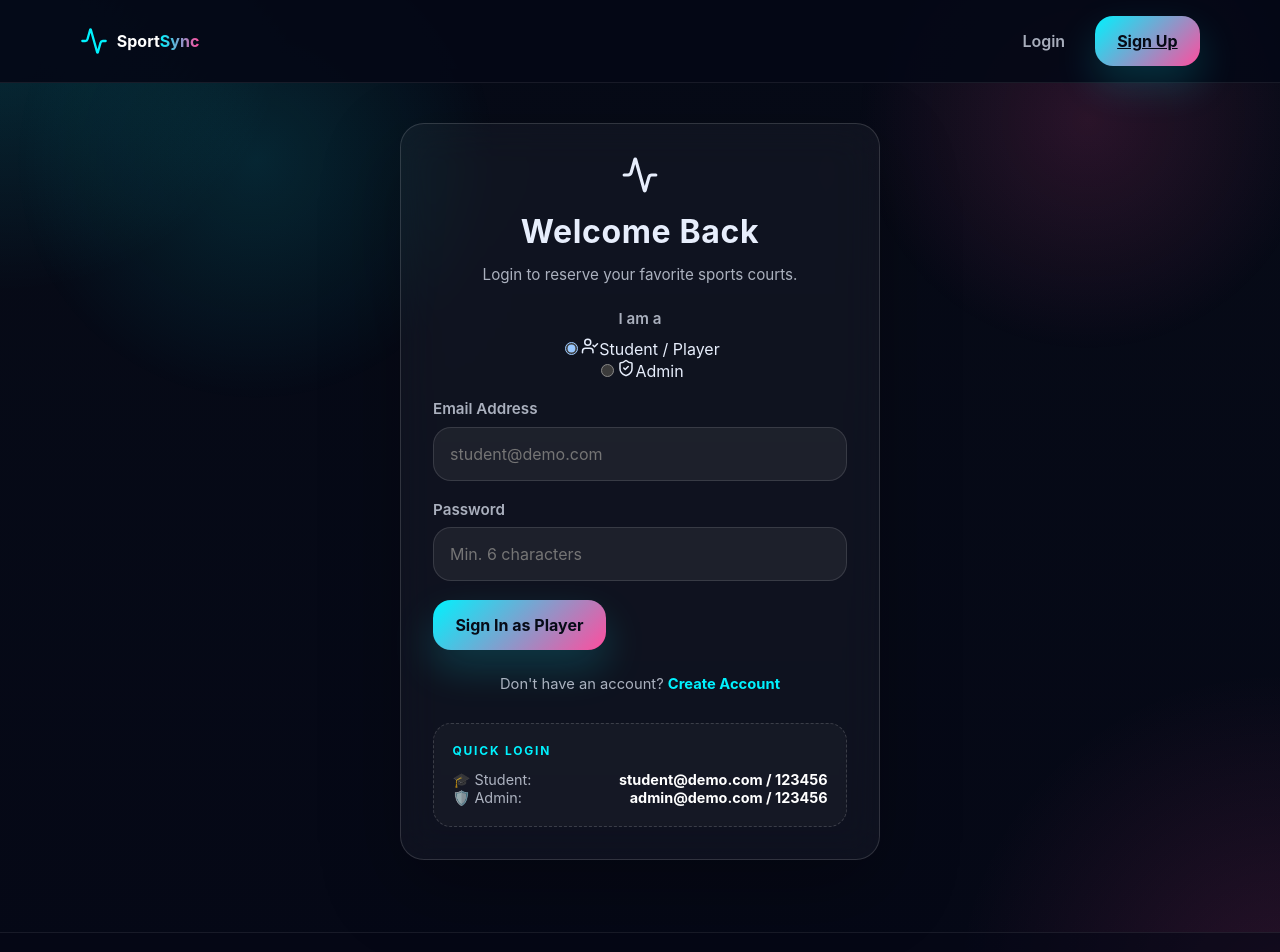
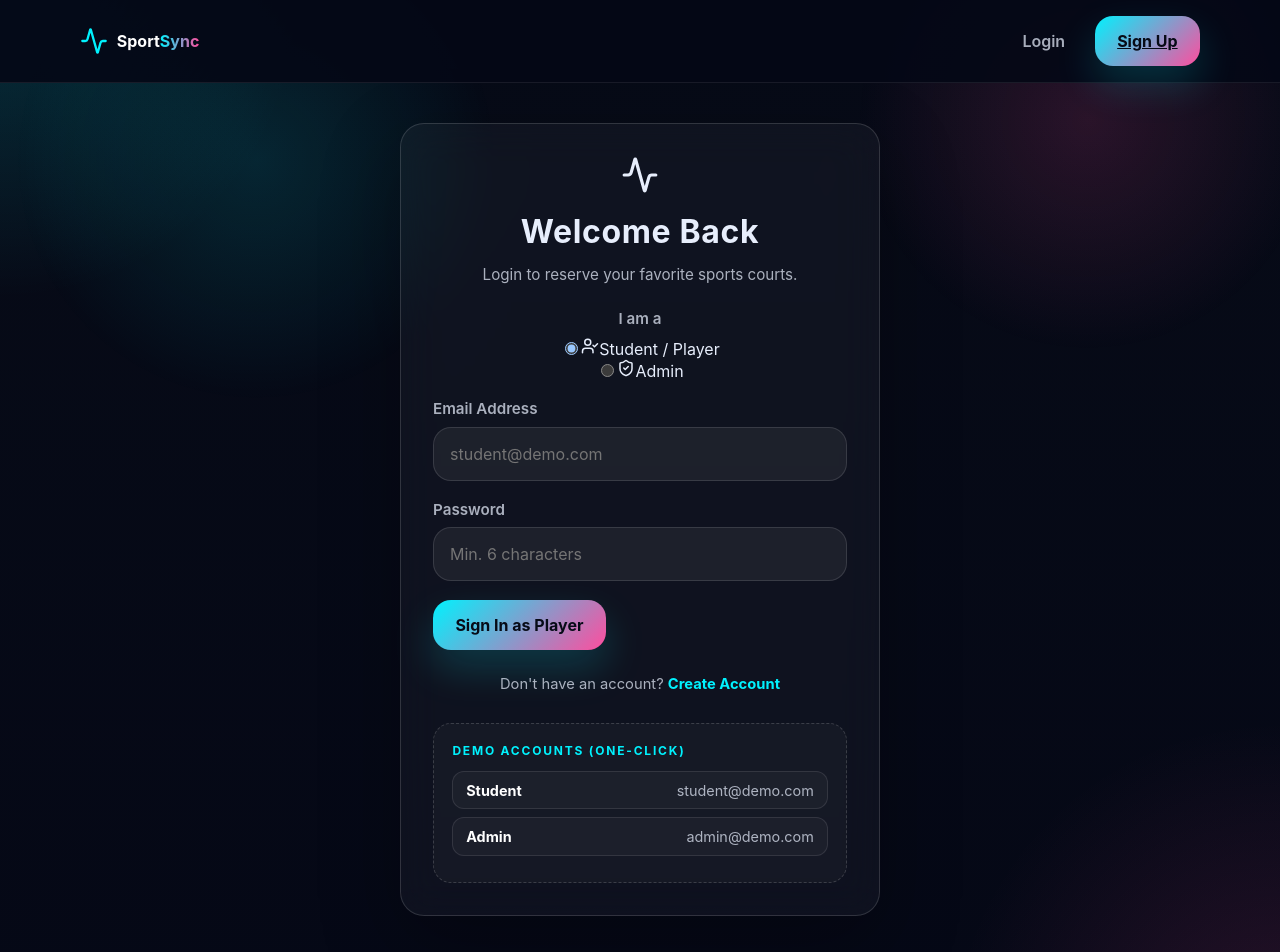
Before and after one commit to Nagendrababu0206/SportsFacilityBooking, a React app in the folder frontend/: page /login in a window 1280 px wide. Shown: the top 952 px of the page. Built offline with nearby package versions, Linux system fonts and the light colour scheme; no server answers; the HTML template or start-up script is replaced by a standard one.

Commit message:
Align booking flow and dashboard pricing
The booking and dashboard flows needed consistent currency and smoother login behavior. Users should be able to try demo accounts without friction and see the same price format across the site, especially for a local marketplace that uses INR.

```diff
--- a/frontend/src/pages/BookingPage.jsx
+++ b/frontend/src/pages/BookingPage.jsx
@@ -224,7 +224,7 @@ export default function BookingPage() {
               <MotionDiv variants={fadeUp} style={{ background: 'rgba(79,172,254,0.05)', border: '1px solid rgba(79,172,254,0.15)', padding: '1rem', borderRadius: '12px', marginBottom: '1rem' }}>
                 <h4 style={{ marginBottom: '0.5rem', color: '#fff' }}><Receipt size={16} style={{ verticalAlign: 'middle' }} /> Booking Summary</h4>
                 <div style={{ display: 'flex', justifyContent: 'space-between', fontSize: '0.9rem', color: 'var(--text-secondary)' }}>
-                  <span>Base Rate</span><span>${basePrice.toFixed(2)} / hr</span>
+                  <span>Base Rate</span><span>₹{basePrice.toFixed(2)} / hr</span>
                 </div>
                 <div style={{ display: 'flex', justifyContent: 'space-between', fontSize: '0.9rem', color: 'var(--text-secondary)', marginTop: '0.2rem' }}>
                   <span>Pricing Mode</span><span>{pricing.label}</span>
@@ -235,7 +235,7 @@ export default function BookingPage() {
                   </div>
                 )}
                 <div style={{ display: 'flex', justifyContent: 'space-between', fontWeight: 'bold', fontSize: '1.1rem', color: '#fff', marginTop: '0.5rem', paddingTop: '0.5rem', borderTop: '1px solid rgba(255,255,255,0.05)' }}>
-                  <span>Total</span><span className="gradient-text">${finalPrice.toFixed(2)}</span>
+                  <span>Total</span><span className="gradient-text">₹{finalPrice.toFixed(2)}</span>
                 </div>
               </MotionDiv>
             );
--- a/frontend/src/pages/Dashboard.jsx
+++ b/frontend/src/pages/Dashboard.jsx
@@ -1,7 +1,7 @@
 import { useEffect, useState } from 'react';
 import { useNavigate } from 'react-router-dom';
 import { API_BASE_URL } from '../config';
-import { BarChart2, Calendar, Clock, DollarSign, Plus, RefreshCw, ShieldAlert, Sparkles } from 'lucide-react';
+import { BarChart2, Calendar, Clock, IndianRupee, Plus, RefreshCw, ShieldAlert, Sparkles } from 'lucide-react';
 import { MotionDiv, MotionSection, fadeUp, stagger } from '../utils/animations';
 
 export default function Dashboard() {
@@ -206,8 +206,8 @@ export default function Dashboard() {
           <MotionDiv variants={fadeUp} className="stats-container">
             <StatCard icon={<Calendar size={16} />} label="Total Bookings" value={analytics.summary.totalBookings} hint={`${analytics.summary.activeBookings} active, ${analytics.summary.cancelledBookings} cancelled`} />
             <StatCard icon={<Clock size={16} />} label="Hours Played" value={`${analytics.summary.totalHours.toFixed(1)}h`} hint="Across confirmed slots" />
-            <StatCard icon={<DollarSign size={16} />} label="Total Spend" value={`$${analytics.summary.totalSpend.toFixed(0)}`} hint="Hourly charges" />
-            <StatCard icon={<RefreshCw size={16} />} label="Refunds" value={`$${analytics.summary.totalRefundsReceived.toFixed(0)}`} hint="From cancellations" />
+            <StatCard icon={<IndianRupee size={16} />} label="Total Spend" value={`₹${analytics.summary.totalSpend.toFixed(0)}`} hint="Hourly charges" />
+            <StatCard icon={<RefreshCw size={16} />} label="Refunds" value={`₹${analytics.summary.totalRefundsReceived.toFixed(0)}`} hint="From cancellations" />
           </MotionDiv>
 
           <MotionDiv variants={fadeUp} className="grid-2 dashboard-charts">
@@ -217,11 +217,11 @@ export default function Dashboard() {
                 return <ChartRow key={s.sport} label={s.sport} value={`${s.hours.toFixed(1)}h`} width={(s.hours / max) * 100} />;
               })}
             </ChartPanel>
-            <ChartPanel title="Monthly Spending" icon={<DollarSign size={18} />}>
+            <ChartPanel title="Monthly Spending" icon={<IndianRupee size={18} />}>
               {(analytics.monthlyTrends || []).length === 0 ? <div className="empty-state">Book a court to see trends.</div> :
                 analytics.monthlyTrends.map(t => {
                   const max = Math.max(...analytics.monthlyTrends.map(x => x.spend), 1);
-                  return <ChartRow key={t.month} label={t.month} value={`$${t.spend.toFixed(0)}`} width={(t.spend / max) * 100} />;
+                  return <ChartRow key={t.month} label={t.month} value={`₹${t.spend.toFixed(0)}`} width={(t.spend / max) * 100} />;
                 })
               }
             </ChartPanel>
@@ -300,7 +300,7 @@ export default function Dashboard() {
                     <tr key={court._id}>
                       <td><strong>{court.name}</strong></td>
                       <td>{court.sport}</td>
-                      <td>${court.pricePerHour}</td>
+                      <td>₹{court.pricePerHour}</td>
                       <td>{court.capacity}</td>
                       <td><span className={`status-badge ${court.isActive ? 'confirmed' : 'cancelled'}`}>{court.isActive ? 'Active' : 'Inactive'}</span></td>
                       <td style={{ display: 'flex', gap: '0.5rem', flexWrap: 'wrap' }}>
@@ -352,7 +352,7 @@ export default function Dashboard() {
                       <td>{b.date}</td>
                       <td>{b.startTime} - {b.endTime}</td>
                       <td>{b.numberOfPlayers}</td>
-                      <td>${b.totalPrice?.toFixed(0)}</td>
+                      <td>₹{b.totalPrice?.toFixed(0)}</td>
                       <td><span className={`status-badge ${b.status}`}>{b.status}</span></td>
                       <td>
                         {b.status === 'confirmed' ? (
@@ -384,7 +384,7 @@ export default function Dashboard() {
                       <tr key={b._id}>
                         <td><strong>{b.court?.name || 'Court'}</strong><span>{b.court?.sport || ''}</span></td>
                         <td>{b.date}</td><td>{b.startTime} - {b.endTime}</td>
-                        <td>{b.numberOfPlayers}</td><td>${b.totalPrice?.toFixed(0)}</td>
+                        <td>{b.numberOfPlayers}</td><td>₹{b.totalPrice?.toFixed(0)}</td>
                         <td><span className={`status-badge ${b.status}`}>{b.status}</span></td>
                         <td>{b.status === 'cancelled' ? b.refundStatus : 'N/A'}</td>
                         <td>{b.status === 'confirmed' && upcoming ? <button onClick={() => handleCancel(b._id)} className="btn btn-danger">Cancel</button> : <span className="muted-text">{b.status === 'cancelled' ? 'Cancelled' : 'Completed'}</span>}</td>
--- a/frontend/src/pages/Login.jsx
+++ b/frontend/src/pages/Login.jsx
@@ -3,6 +3,11 @@ import { useNavigate, Link } from 'react-router-dom';
 import { AuthContext } from '../context/AuthContext';
 import { Activity, AlertCircle, UserCheck, ShieldCheck } from 'lucide-react';
 import { MotionDiv, fadeUp } from '../utils/animations';
+
+const DEMO_ACCOUNTS = [
+  { role: 'Student', email: 'student@demo.com', password: '123456' },
+  { role: 'Admin', email: 'admin@demo.com', password: '123456' },
+];
 
 export default function Login() {
   const [email, setEmail] = useState('');
@@ -19,17 +24,19 @@ export default function Login() {
     setSubmitting(true);
     const res = await login(email.trim().toLowerCase(), password);
     if (res.success) {
-      if (res.user.role !== role) {
-        setError(`This account is registered as ${res.user.role}. Please switch to ${res.user.role} login.`);
-        setSubmitting(false);
-        return;
-      }
       await waitUntilLoaded();
       navigate('/home', { replace: true });
     } else {
       setError(res.message || 'Invalid credentials');
       setSubmitting(false);
     }
+  };
+
+  const fillDemo = (demo) => {
+    setEmail(demo.email);
+    setPassword(demo.password);
+    setRole(demo.role === 'Admin' ? 'admin' : 'user');
+    setError('');
   };
 
   return (
@@ -76,13 +83,13 @@ export default function Login() {
         <p className="auth-footnote">Don't have an account? <Link to="/register" className="link-highlight">Create Account</Link></p>
 
         <div className="quick-creds">
-          <div className="quick-creds-title">Quick Login</div>
-          <div className="quick-creds-line" onClick={() => { setEmail('student@demo.com'); setPassword('123456'); setRole('user'); }} style={{ cursor: 'pointer' }}>
-            <span>🎓 Student:</span><strong>student@demo.com / 123456</strong>
-          </div>
-          <div className="quick-creds-line" onClick={() => { setEmail('admin@demo.com'); setPassword('123456'); setRole('admin'); }} style={{ cursor: 'pointer' }}>
-            <span>🛡️ Admin:</span><strong>admin@demo.com / 123456</strong>
-          </div>
+          <div className="quick-creds-title">Demo accounts (one-click)</div>
+          {DEMO_ACCOUNTS.map((demo) => (
+            <button key={demo.email} type="button" className="quick-creds-line quick-creds-btn" onClick={() => fillDemo(demo)}>
+              <span><strong>{demo.role}</strong></span>
+              <span>{demo.email}</span>
+            </button>
+          ))}
         </div>
       </MotionDiv>
     </div>
```
